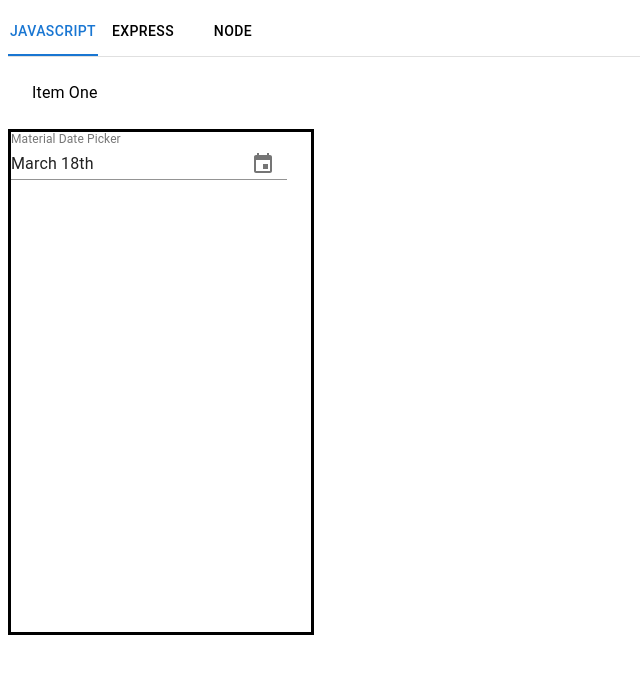
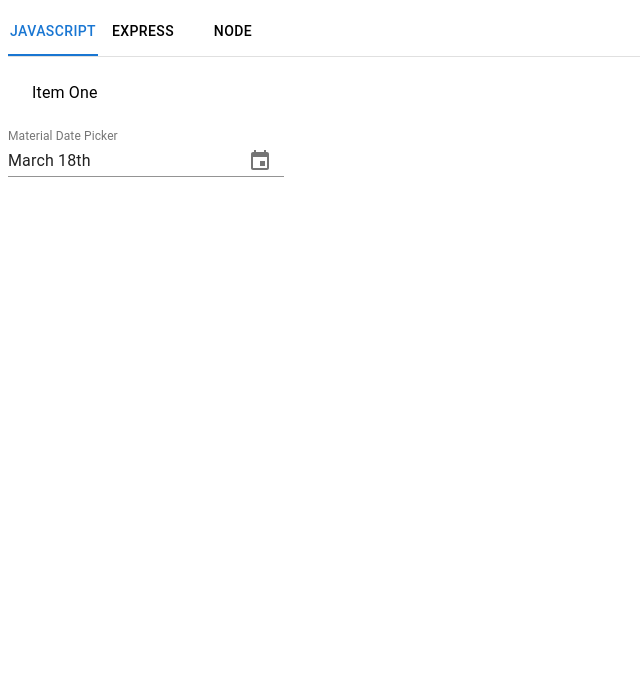
Before and after one commit to Cardamom-BlueOcean/study.io, a React app: page /userlogin in a window 1280 px wide. Shown: the top 674 px of the page, without its empty margins (0-640 px from the left). Built offline with nearby package versions, Linux system fonts and the light colour scheme; no server answers.

Commit message:
imported mui box to calendar

```diff
--- a/client/components/Calendar.tsx
+++ b/client/components/Calendar.tsx
@@ -1,23 +1,30 @@
 import * as React from 'react';
 import styled from 'styled-components';
 import CalendarModal from './CalendarModal';
+import {
+  Box,
+  CssBaseline,
+  Paper,
+  ThemeProvider,
+  Typography,
+} from "@mui/material";
 
-const Reminder = styled.div`
-  height: 500px;
-  width: 300px;
-  border: 3px solid black;
-`
+// const Reminder = styled.div`
+//   height: 500px;
+//   width: 300px;
+//   border: 3px solid black;
+// `
 
 export default function Calendar() {
 
   const [openCalendarModal, setOpenCalendarModal] = React.useState<boolean>(false);
 
   return (
-    <Reminder>
+    <Box>
 
 
       {openCalendarModal}
       <CalendarModal />
-    </Reminder>
+    </Box>
   );
 }
```
